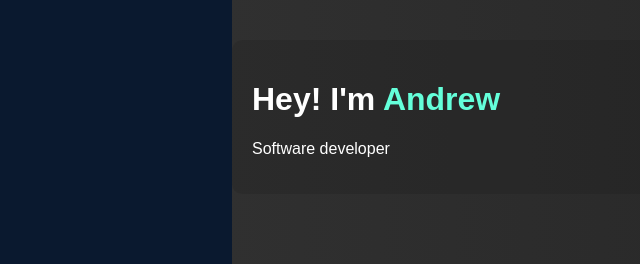
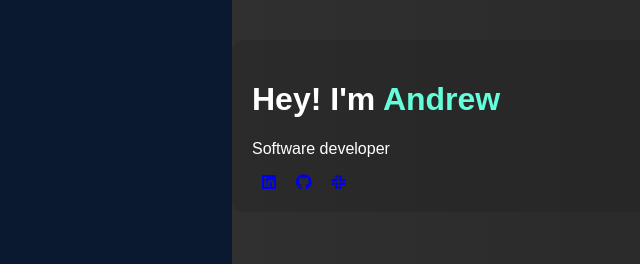
Before and after one commit to AndrewHulme88/portfolio-react, a React (Vite) app: page / in a window 1280 px wide. Shown: the top 264 px of the page, without its empty margins (0-640 px from the left). Built offline with nearby package versions, Linux system fonts and the light colour scheme.

Commit message:
Installed font awesome and added social links

```diff
--- a/package.json
+++ b/package.json
@@ -10,6 +10,7 @@
     "preview": "vite preview"
   },
   "dependencies": {
+    "@fortawesome/fontawesome-free": "^6.6.0",
     "react": "^18.3.1",
     "react-dom": "^18.3.1",
     "react-router-dom": "^6.26.1"
--- a/src/App.jsx
+++ b/src/App.jsx
@@ -4,6 +4,7 @@ import Home from './components/Home';
 import About from './components/About';
 import Portfolio from './components/Portfolio';
 import Resume from './components/Resume';
+import '@fortawesome/fontawesome-free/css/all.min.css';
 
 const App = () => {
   return (
--- a/src/components/Home.jsx
+++ b/src/components/Home.jsx
@@ -1,5 +1,6 @@
 import React from 'react';
 import Navbar from '../components/Navbar';
+import '@fortawesome/fontawesome-free/css/all.min.css';
 
 const Home = () => {
   return (
@@ -11,7 +12,9 @@ const Home = () => {
             <h1>Hey! I'm <span className="color-blue">Andrew</span></h1>
             <p>Software developer</p>
             <div className="social-icons">
-              {/* Add your social links here */}
+              <a href="https://www.linkedin.com/in/andrew-hulme-b3a649291/"><i className="fab fa-linkedin"></i></a>
+              <a href="#"><i className="fab fa-github"></i></a>
+              <a href="#"><i className="fab fa-slack"></i></a>
             </div>
           </div>
         </div>
```
Also changed, not shown: 1 other file (tests, documents, lock files or other folders).
